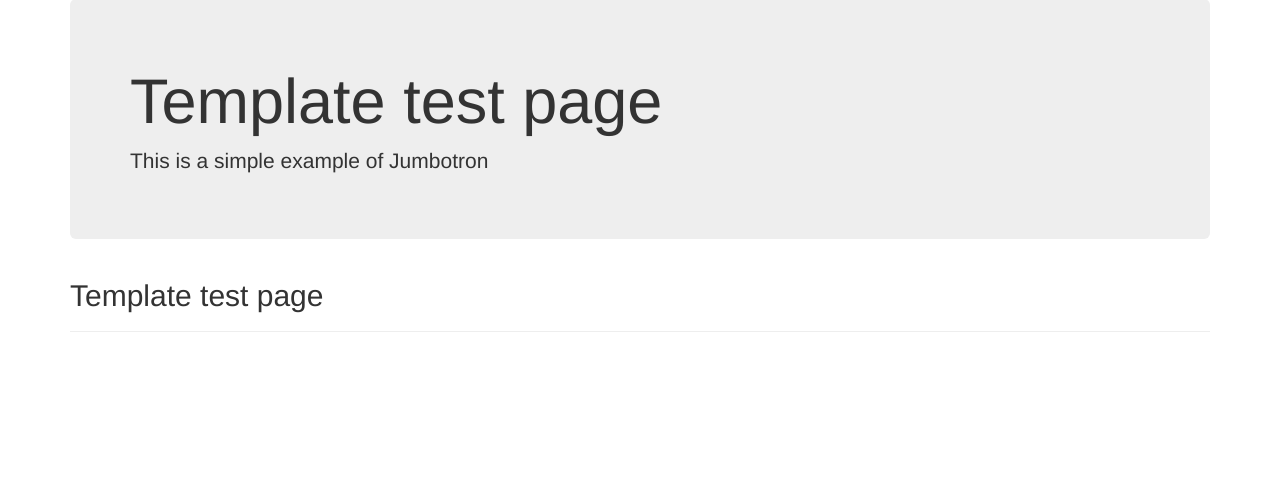
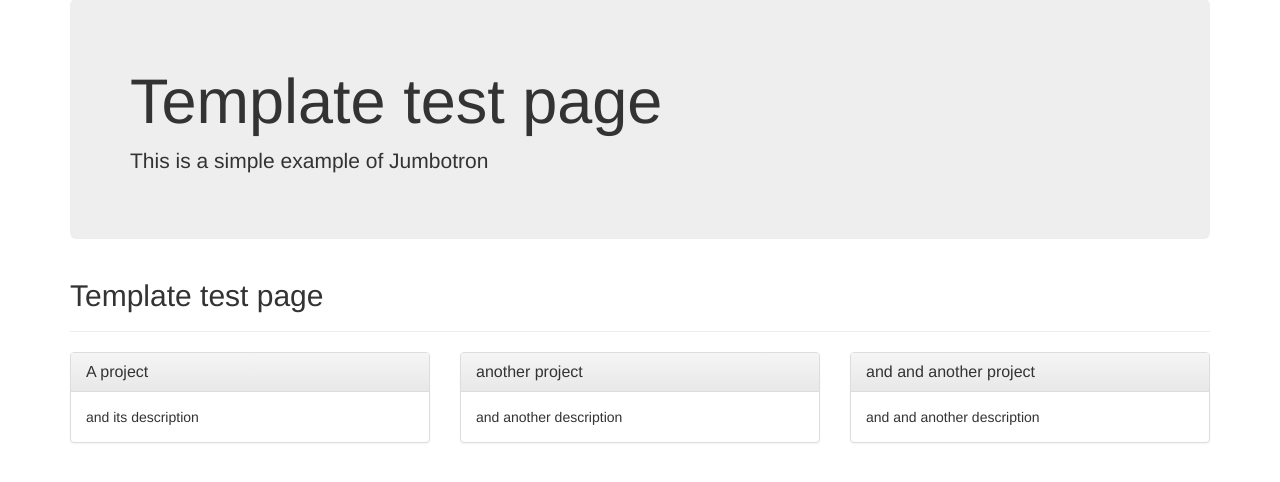
Before and after one commit to gattazr/Folio, a CodeIgniter app: template application/views/example.php in a window 1280 px wide. Shown: the part 71-553 px from the top of the page. Run offline with CodeIgniter, Linux system fonts and the light colour scheme; the template is opened without the code that fills it, so the values that code supplies are empty.

Commit message:
Add info cards in the example view

```diff
--- a/application/views/example.php
+++ b/application/views/example.php
@@ -19,6 +19,38 @@ include ('templates/headmenu.php');
 			<div class="page-header">
         		<h2>Template test page</h2>
 			</div>
+			<div class="row">
+				<div class="col-sm-4">
+					<div class="panel panel-default">
+						<div class="panel-heading">
+							<h3 class="panel-title">A project</h3>
+						</div>
+						<div class="panel-body">
+							and its description
+						</div>
+					</div>
+				</div><!-- /.col-sm-4 -->
+				<div class="col-sm-4">
+					<div class="panel panel-default">
+						<div class="panel-heading">
+							<h3 class="panel-title">another project</h3>
+						</div>
+						<div class="panel-body">
+							and another description
+						</div>
+					</div>
+				</div><!-- /.col-sm-4 -->
+				<div class="col-sm-4">
+					<div class="panel panel-default">
+						<div class="panel-heading">
+							<h3 class="panel-title">and and another project</h3>
+						</div>
+						<div class="panel-body">
+							and and another description
+						</div>
+					</div>
+				</div><!-- /.col-sm-4 -->
+			</div>
 		</div>
 	</body>
 <html>
```
